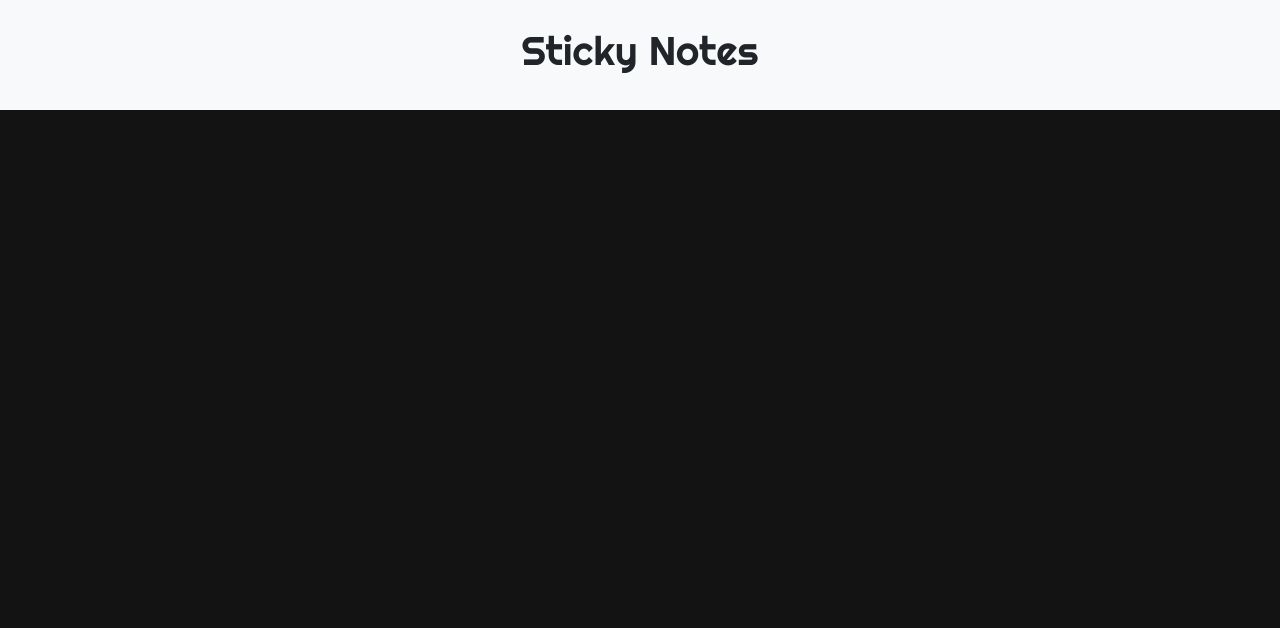
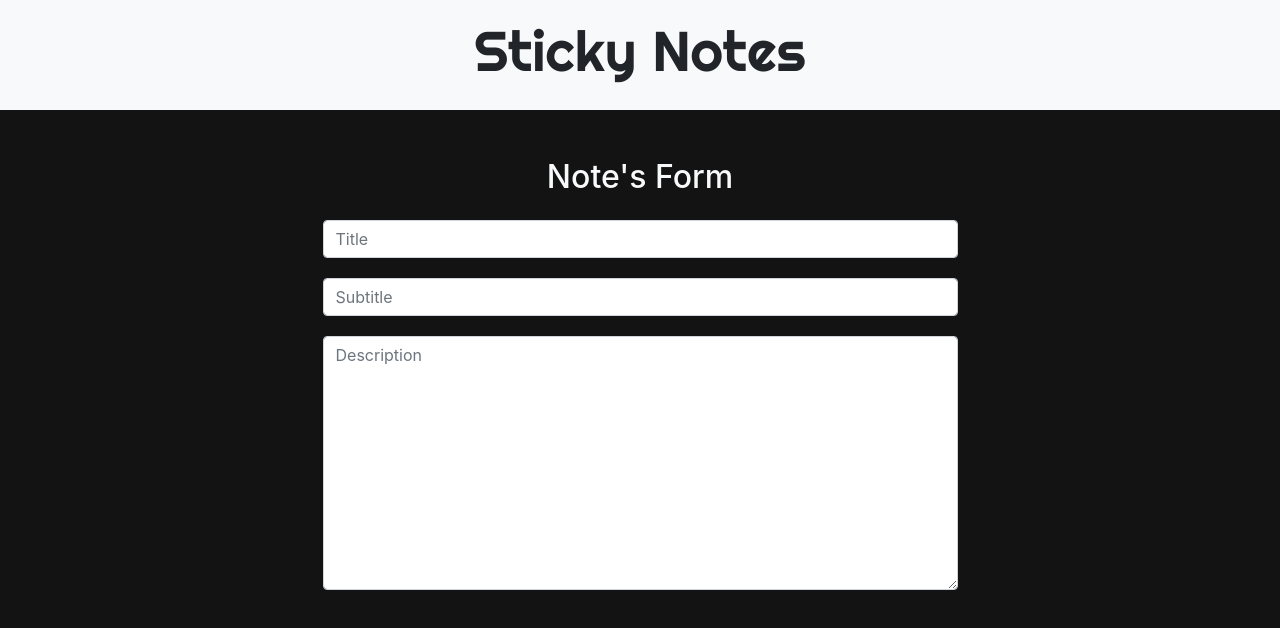
Before and after one commit to sfahadh/Sticky-Notes, an Angular app: page /note in a window 1280 px wide. Before the commit this address led to /. Shown: the top 628 px of the page. Built offline with nearby package versions, Linux system fonts and the light colour scheme.

Commit message:
created simple form with title, subtitle, and body

```diff
--- a/src/app/app-routing.module.ts
+++ b/src/app/app-routing.module.ts
@@ -5,7 +5,7 @@ import { FormComponent } from './components/form/form.component';
 
 const routes: Routes = [
   { path: '', component: TodoListComponent },
-  { path: 'todo', component: FormComponent }
+  { path: 'note', component: FormComponent }
 ];
 
 @NgModule({
--- a/src/app/components/footer-btn/footer-btn.component.html
+++ b/src/app/components/footer-btn/footer-btn.component.html
@@ -1 +1 @@
-<button class="btn btn-primary">Add Sticky Note</button>
+<button class="btn btn-primary" [routerLink]="['/note']">Add Sticky Note</button>
--- a/src/app/components/form/form.component.css
+++ b/src/app/components/form/form.component.css
@@ -0,0 +1,4 @@
+.row {
+  justify-content: center;
+  margin-top: 20px;
+}
--- a/src/app/components/form/form.component.html
+++ b/src/app/components/form/form.component.html
@@ -1 +1,20 @@
-<p>form works!</p>
+<form class="container">
+    <h2 class="text-center text-light mb-4">Note's Form</h2>
+    <div class="row">
+        <div class="col-lg-7 col-md-9 col-11">
+            <input type="text" class="form-control" placeholder="Title">
+        </div>
+    </div>
+
+    <div class="row">
+        <div class="col-lg-7 col-md-9 col-11">
+            <input type="text" class="form-control" placeholder="Subtitle">
+        </div>
+    </div>
+
+    <div class="row">
+        <div class="col-lg-7 col-md-9 col-11">
+            <textarea rows="10" class="form-control" placeholder="Description"></textarea>
+        </div>
+    </div>
+</form>
--- a/src/app/components/navbar/navbar.component.css
+++ b/src/app/components/navbar/navbar.component.css
@@ -5,3 +5,13 @@
 h1 {
   font-family: "Righteous", cursive;
 }
+
+@media only screen and (max-width: 450px) {
+  h1 {
+    font-size: 44px;
+  }
+
+  .navbar {
+    height: 100px;
+  }
+}
--- a/src/app/components/navbar/navbar.component.html
+++ b/src/app/components/navbar/navbar.component.html
@@ -1,3 +1,3 @@
 <nav class="navbar navbar-light bg-light justify-content-center mb-5">
-    <h1>Sticky Notes</h1>
+    <h1 class="display-4">Sticky Notes</h1>
 </nav>
```
